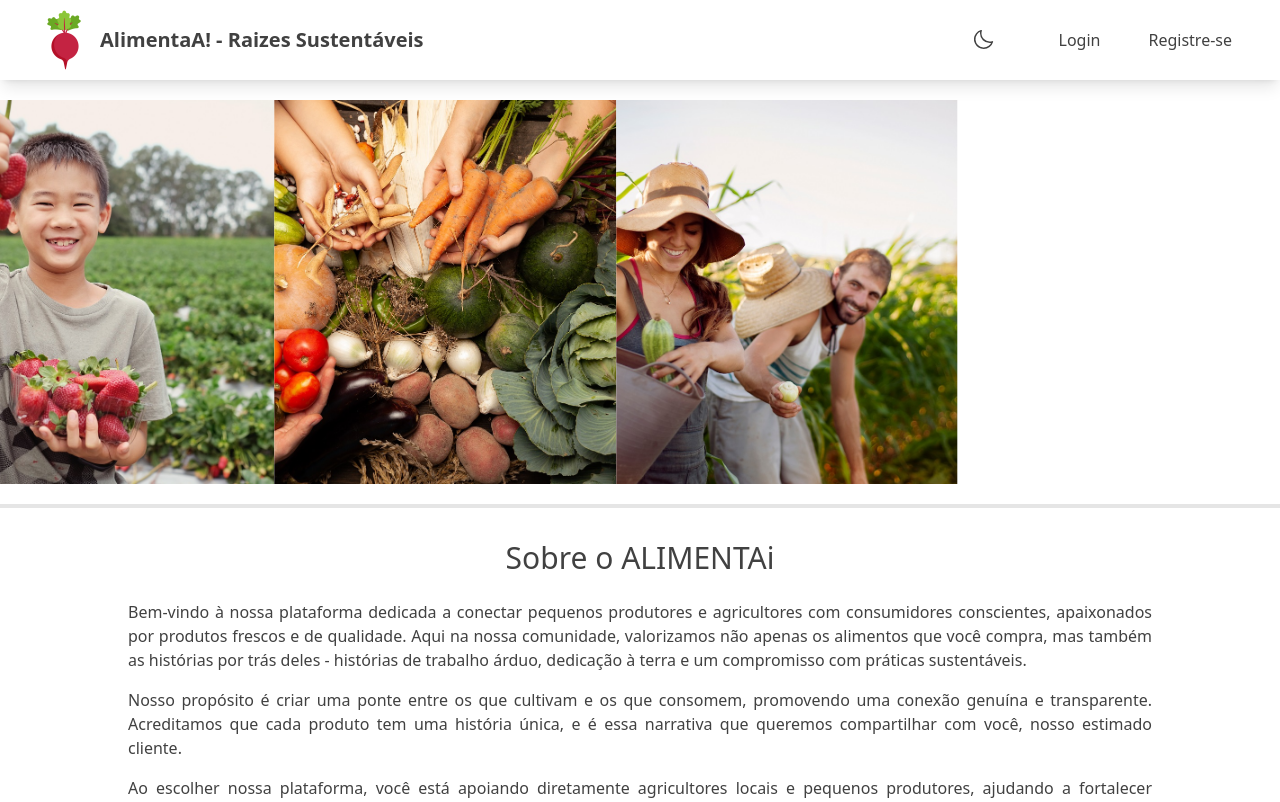
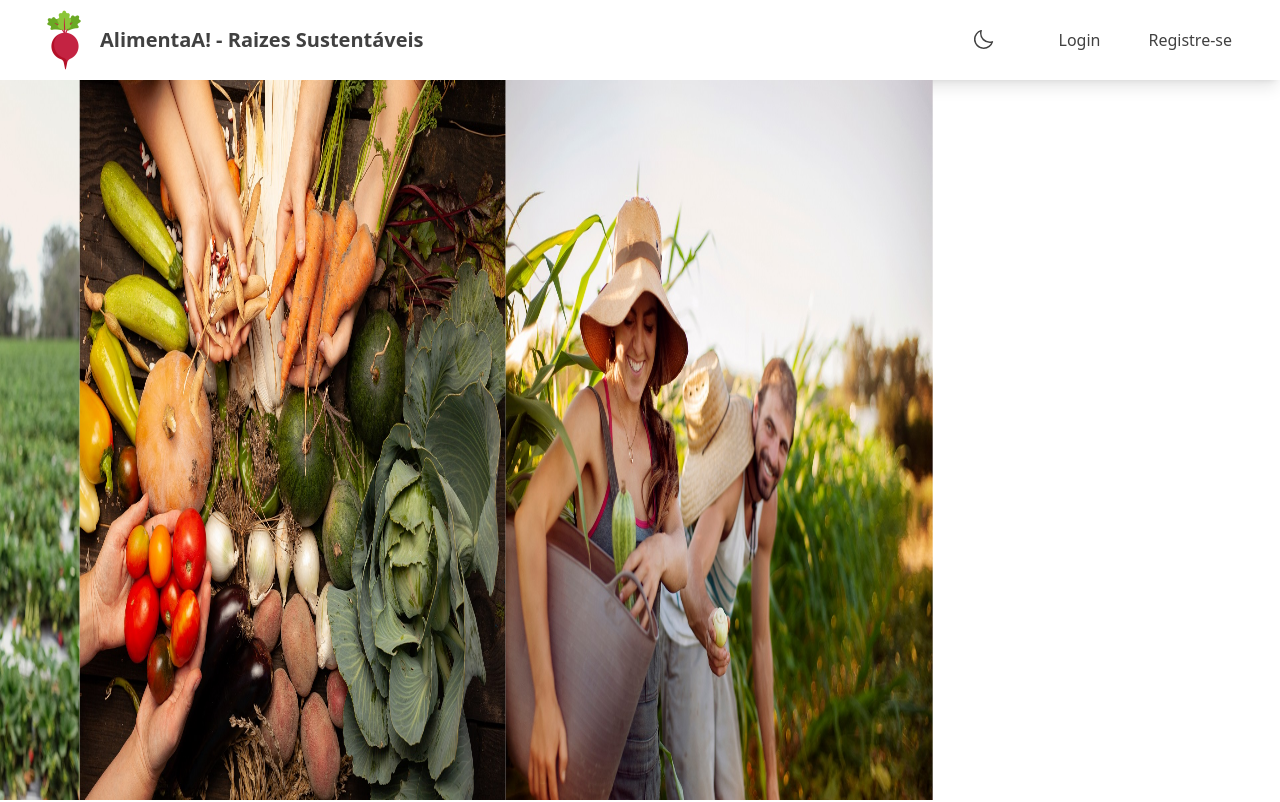
Before and after one commit to AlimentAi/Alimentai--Frontend, a React (Vite) app: page /home in a window 1280 px wide. Shown: the top 802 px of the page. Built offline with nearby package versions, Linux system fonts and the light colour scheme.

Commit message:
Ajustando inputs dos arquivos Cadastrar e login, Arrumando o item carrinho da navbar, corrigindo problema da imagem da página de login

```diff
--- a/src/components/navBar/NavBar.tsx
+++ b/src/components/navBar/NavBar.tsx
@@ -150,13 +150,13 @@ export function NavBar() {
               <li><Link id="favoritos" to="/favoritos" className="hidden md:block hover:text-[#c42342] duration-500 p-4">Favoritos</Link></li>
             }
             {usuario.token !== '' && usuario.tipo === 'produtor' &&
-              <li><Link id='areaVendedor' to='/areaVendedor' className='hidden md:block hover:text-[#c42342] duration-500 p-4 flex gap-1'>
+              <li><Link id='areaVendedor' to='/areaVendedor' className='flex hover:text-[#c42342] duration-500 p-4 gap-1'>
                 <Storefront size={24} /> Área do Vendedor</Link>
               </li>
             }
             {usuario.token !== '' && (usuario.tipo === 'consumidor' || usuario.tipo === undefined) &&
               <li >
-                <Link id='carrinho' to='/carrinho' className='hidden md:block hover:text-[#c42342] duration-500 p-4 flex gap-2 items-center'>
+                <Link id='carrinho' to='/carrinho' className='flex hover:text-[#c42342] duration-500 p-4 gap-2 items-center'>
                   <ShoppingCartSimple className="w-8 h-8 flex text-[#629d60] bg-[#e4f6e3] rounded-full p-2" size={24} />
                   <span className="text-start text-sm font-medium">Meu Carrinho</span>
                 </Link>
--- a/src/pages/cadastrar/Cadastrar.tsx
+++ b/src/pages/cadastrar/Cadastrar.tsx
@@ -1,3 +1,4 @@
+/* eslint-disable no-case-declarations */
 import { Basket, CaretLeft, Carrot } from "@phosphor-icons/react";
 import Logo from "../../assets/logo.png"
 import { Link, useNavigate } from "react-router-dom";
@@ -227,7 +228,7 @@ export function Cadastrar() {
           </button>
         </Link>
 
-        <form className="w-full flex flex-wrap justify-center items-center gap-4 pb-16 pt-8" onSubmit={cadastrarNovoUsuario}>
+        <form className="w-full h-screen flex flex-wrap justify-center items-center gap-4 pb-16 pt-8" onSubmit={cadastrarNovoUsuario}>
           <div className="w-[80%] flex flex-col justify-center items-center gap-4">
             <div className="w-[90%] justify-center flex items-center">
               <h1 className="text-3xl font-bold">CADASTRE-SE</h1>
@@ -235,17 +236,17 @@ export function Cadastrar() {
             </div>
 
             <div className="w-[90%] flex flex-col items-start gap-4">
-              <p className="m-4 font-bold">Crie sua vitrine online e ganhe visibilidade de milhares de clientes</p>
+              <p className="font-bold">Crie sua vitrine online e ganhe visibilidade de milhares de clientes</p>
               <h2 className="text-2xl font-semibold">Dados de contato</h2>
               <input type="text"
-                className="w-full border-2 rounded-lg p-3 border-[#cfcccc] hover:border-[#c42342] duration-1000 dark:bg-zinc-800"
+                className="w-full border-2 rounded-lg p-3 outline-none border-[#cfcccc] hover:border-[#c42342] duration-1000 dark:bg-zinc-800"
                 placeholder="Seu nome / Nome da empresa"
                 name="nome"
                 required
                 onChange={(e: ChangeEvent<HTMLInputElement>) => atualizarEstado(e)} />
               <input
                 type="email"
-                className="w-full border-2 rounded-lg p-3 border-[#cfcccc] hover:border-[#c42342] duration-1000 dark:bg-zinc-800"
+                className="w-full border-2 rounded-lg p-3 outline-none border-[#cfcccc] hover:border-[#c42342] duration-1000 dark:bg-zinc-800"
                 placeholder="E-mail"
                 name="email"
                 required
@@ -256,7 +257,7 @@ export function Cadastrar() {
               <h2 className="text-2xl font-semibold">Dados de acesso</h2>
               <input
                 type="password"
-                className="w-full border-2 rounded-lg p-3 border-[#cfcccc] hover:border-[#c42342] duration-1000 dark:bg-zinc-800"
+                className="w-full border-2 rounded-lg p-3 outline-none border-[#cfcccc] hover:border-[#c42342] duration-1000 dark:bg-zinc-800"
                 placeholder="Sua senha"
                 name="senha"
                 onFocus={mostrarRequisitos}
@@ -265,7 +266,7 @@ export function Cadastrar() {
                 onChange={(e: ChangeEvent<HTMLInputElement>) => atualizarRequisitos(e)} />
               <input
                 type="password"
-                className="w-full border-2 rounded-lg p-3 border-[#cfcccc] hover:border-[#c42342] duration-1000 dark:bg-zinc-800"
+                className="w-full border-2 rounded-lg p-3 outline-none border-[#cfcccc] hover:border-[#c42342] duration-1000 dark:bg-zinc-800"
                 placeholder="Confirme sua senha"
                 name="confirmarSenha"
                 required
@@ -292,7 +293,7 @@ export function Cadastrar() {
                         if (e.target.checked) atualizarEstado(e);
                       }
                     } />
-                  <label htmlFor="consumidor" className="flex flex-col items-center">
+                  <label htmlFor="consumidor" className="flex flex-col items-center p-4 rounded-md hover:cursor-pointer transition duration-500 hover:bg-zinc-800">
                     <Basket size={42} />
                     Sou consumidor
                   </label>
@@ -309,7 +310,7 @@ export function Cadastrar() {
                         if (e.target.checked) atualizarEstado(e)
                       }
                     } />
-                  <label htmlFor="produtor" className="flex flex-col items-center">
+                  <label htmlFor="produtor" className="flex flex-col items-center p-4 rounded-md hover:cursor-pointer transition duration-300 hover:bg-zinc-800">
                     <Carrot size={42} />
                     Sou produtor
                   </label>
--- a/src/pages/home/Home.tsx
+++ b/src/pages/home/Home.tsx
@@ -10,10 +10,10 @@ import Sobre from '../sobre/Sobre'
 function Home() {
   return (
     <>
-      <div className='flex justify-center border-b-4 border-neutral-200 relative py-5'>
+      <div className='flex justify-center border-neutral-200 relative'>
         <Carousel
           transition={{ duration: 2 }}
-          className="rounded-xl w-full h-96 max-w-5xl mx-4"
+          className="w-full h-[45rem]"
           autoplay={true}
           loop={true}
           placeholder=""
@@ -23,17 +23,17 @@ function Home() {
           <img
             src={foto1}
             alt="image 1"
-            className="h-full w-full object-cover"
+            className="h-full w-full object-fill"
           />
           <img
             src={foto2}
             alt="image 2"
-            className="h-full w-full object-cover"
+            className="h-full w-full object-fill"
           />
           <img
             src={foto3}
             alt="image 3"
-            className="h-full w-full object-cover"
+            className="h-full w-full object-fill"
           />
         </Carousel>
       </div>
--- a/src/pages/login/Login.tsx
+++ b/src/pages/login/Login.tsx
@@ -67,7 +67,7 @@ export function Login() {
                 type="email"
                 name="email"
                 id="email"
-                className="w-full border-b-2 p-3 border-[#cfcccc] hover:border-[#c42342] duration-1000 dark:bg-zinc-800"
+                className="w-full border-b-2 p-3 outline-none border-[#cfcccc] hover:border-[#c42342] duration-1000 dark:bg-zinc-800"
                 placeholder="Seu e-mail"
                 onChange={(e: ChangeEvent<HTMLInputElement>) => atualizarEstado(e)} />
               <input
@@ -75,7 +75,7 @@ export function Login() {
                 name="senha"
                 id="senha"
                 placeholder="Sua senha"
-                className="w-full border-b-2 p-3 border-[#cfcccc] hover:border-[#c42342] duration-1000 dark:bg-zinc-800"
+                className="w-full border-b-2 p-3 outline-none border-[#cfcccc] hover:border-[#c42342] duration-1000 dark:bg-zinc-800"
 
                 onChange={(e: ChangeEvent<HTMLInputElement>) => atualizarEstado(e)} />
               <p className={`${caps ? "block" : "hidden"} w-full font-bold text-start text-[#f76c6f]`}>Aviso: CapsLock está ativado!</p>
--- a/src/pages/sobre/Sobre.tsx
+++ b/src/pages/sobre/Sobre.tsx
@@ -3,7 +3,7 @@ import React from 'react'
 function Sobre() {
   return (
     <div>
-      <div className='top-8 relative'><h1 className='text-3xl'> Sobre o ALIMENTAi </h1></div>
+      <div className='top-8 relative'><h1 className='text-3xl'> Sobre o AlimentaAi </h1></div>
 
       <div className='flex flex-col flex-center mx-[10%] my-10 m-auto min-h-[62vh] text-justify top-4 relative gap-4'>
         <p className='text-1xl'>Bem-vindo à nossa plataforma dedicada a conectar pequenos produtores e agricultores com consumidores conscientes, apaixonados por produtos frescos e de qualidade. Aqui na nossa comunidade, valorizamos não apenas os alimentos que você compra, mas também as histórias por trás deles - histórias de trabalho árduo, dedicação à terra e um compromisso com práticas sustentáveis.</p>
@@ -22,7 +22,7 @@ function Sobre() {
 
         <p className='text-1xl'>Atenciosamente,</p>
 
-        <p className='text-1xl'>ALIMENTAi - Raízes Sustentáveis</p>
+        <p className='text-1xl'>AlimentaAi - Raízes Sustentáveis</p>
       </div>
     </div>
   )
```
